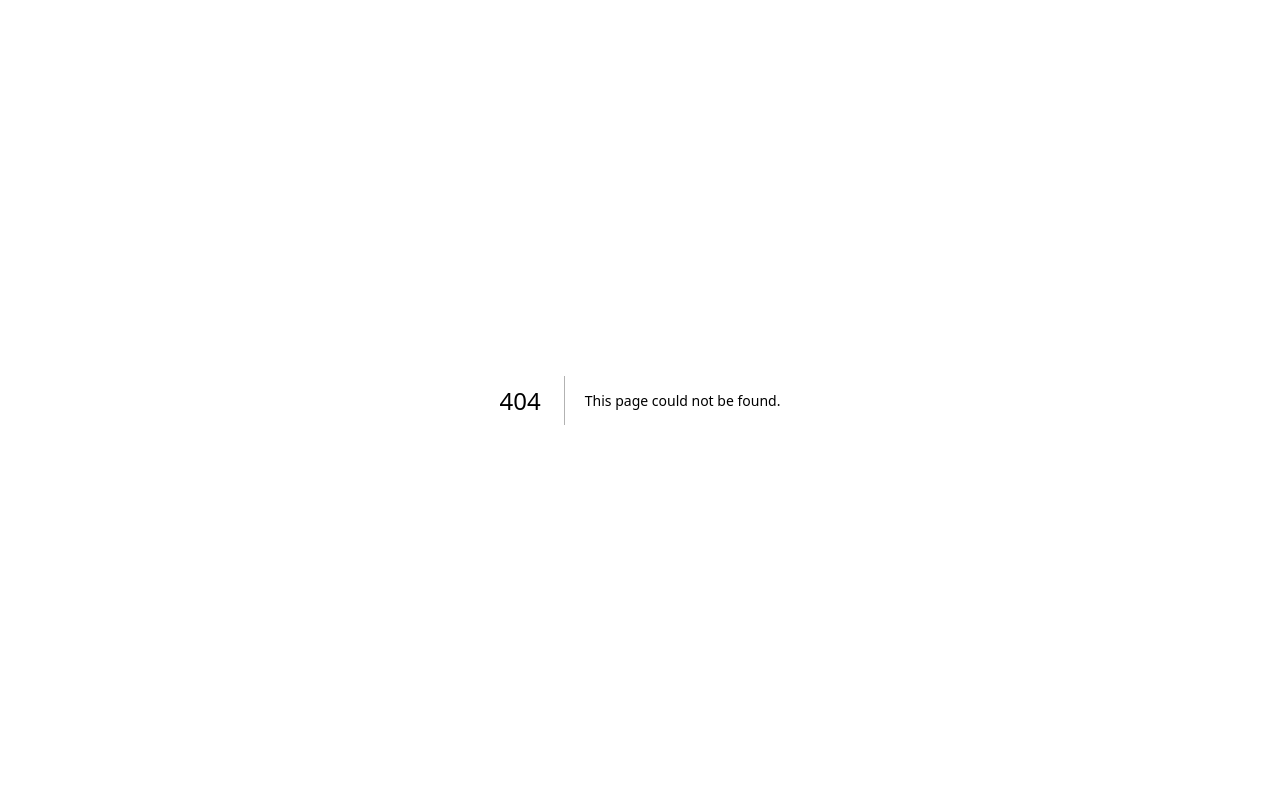
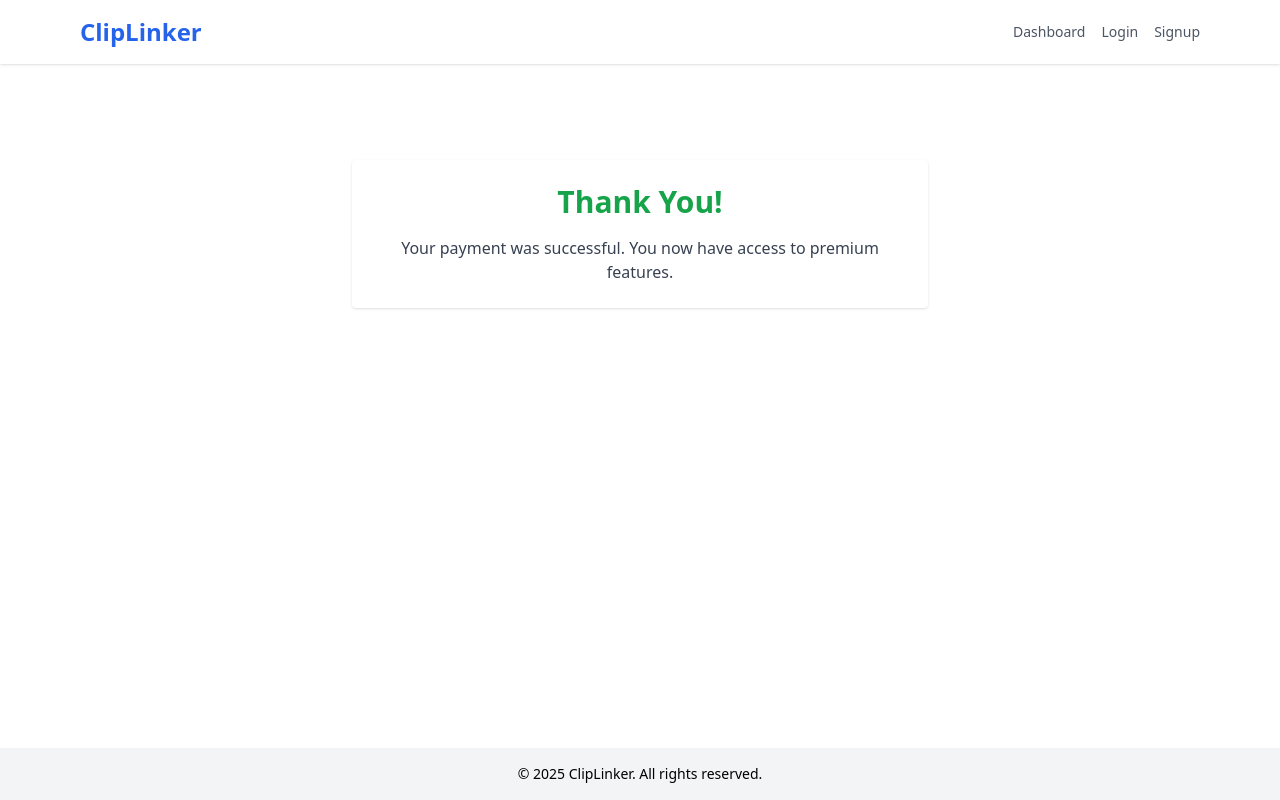
Before and after one commit to GlitchRider1/cliplinker-video-downloader, a Next.js app: page /thank-you in a window 1280 px wide. Before the commit this address had no page. Built offline with nearby package versions, Linux system fonts and the light colour scheme.

Commit message:
Create thank-you.js

```diff
--- /dev/null
+++ b/pages/thank-you.js
@@ -0,0 +1,12 @@
+import Layout from '../components/Layout';
+
+export default function ThankYou() {
+  return (
+    <Layout>
+      <div className="max-w-xl mx-auto text-center mt-24 p-6 bg-white rounded shadow">
+        <h1 className="text-3xl font-bold text-green-600 mb-4">Thank You!</h1>
+        <p className="text-gray-700">Your payment was successful. You now have access to premium features.</p>
+      </div>
+    </Layout>
+  );
+}
```
